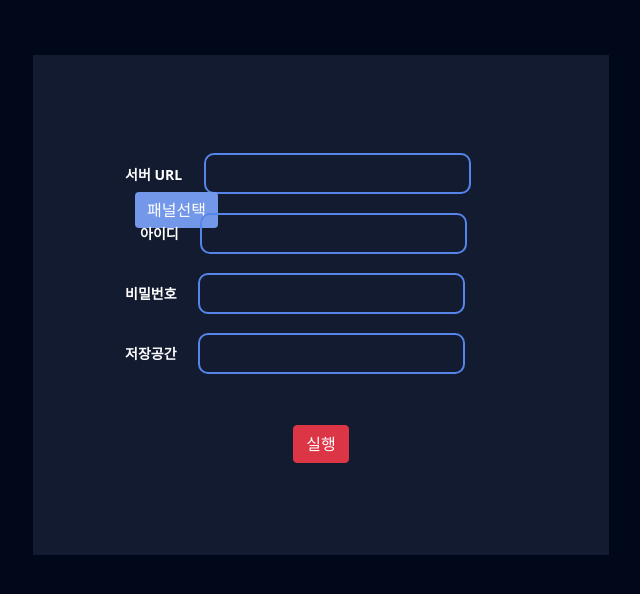
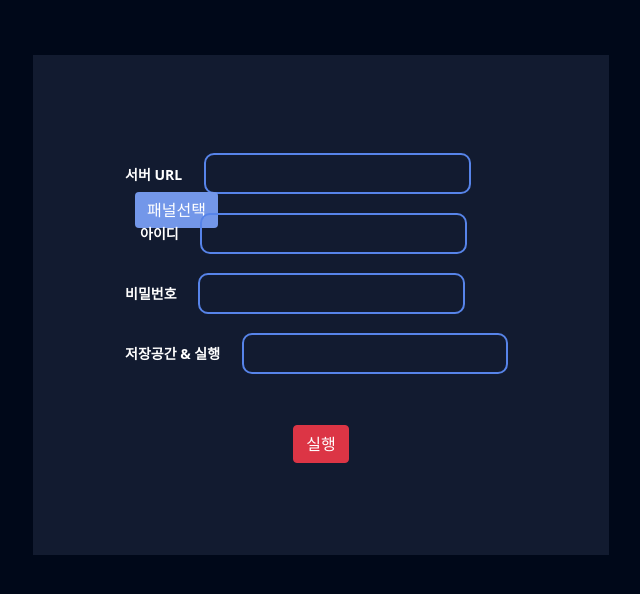
Before and after one commit to sin0119/bit-client, a plain HTML site: page index.html in a window 1280 px wide. Shown: the part 196-790 px from the top of the page, without its empty margins (319-959 px from the left). Drawn offline with nearby package versions, Linux system fonts and the light colour scheme.

Commit message:
(변경) class text2 텍스트 변경

```diff
--- a/index.html
+++ b/index.html
@@ -46,7 +46,7 @@
           </div>
         </div>
         <div class="form-box4">
-          <div class="text2">저장공간
+          <div class="text2">저장공간 & 실행
             <input type="text" class="form-st" style="width:67%; height:37px;">
           </div>
         </div>
```
